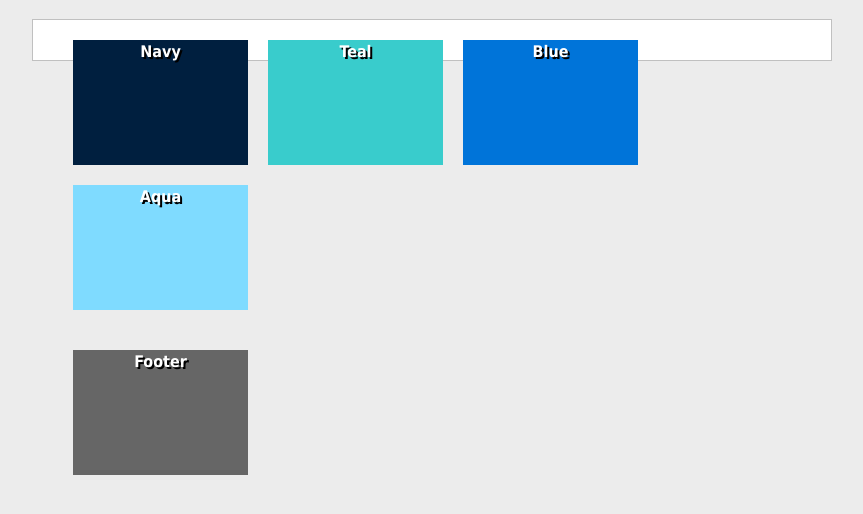
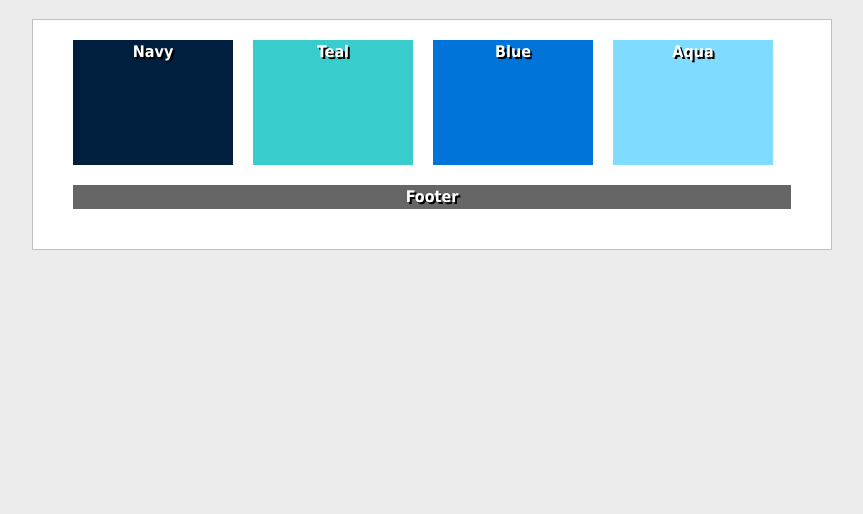
Before and after one commit to DillonJR/ifsc-1310, a plain HTML site: page positioning-labs/float-2.html in a window 1280 px wide. Shown: the part 148-662 px from the top of the page, without its empty margins (208-1071 px from the left). Drawn offline with Linux system fonts and the light colour scheme.

Commit message:
finished up positioning lab

```diff
--- a/positioning-labs/float-2.html
+++ b/positioning-labs/float-2.html
@@ -25,7 +25,7 @@
       line-height: 24px;
     }
     .tile{
-    width:175px;
+    width:160px;
     height:125px;
     float:left;
     margin-left:20px;
@@ -68,11 +68,11 @@
 <body>
   <h1>Exercise</h1>
   <section id="wrapper">
-    <div id="navy"class="tile">Navy</div>
-    <div id="teal"class="tile">Teal</div>
-    <div id="blue"class="tile">Blue</div>
-    <div id="aqua"class="tile">Aqua</div>
-    <div id="footer"class="tile">Footer</div>
+    <div id="navy" class="tile">Navy</div>
+    <div id="teal" class="tile">Teal</div>
+    <div id="blue" class="tile">Blue</div>
+    <div id="aqua" class="tile">Aqua</div>
+    <div id="footer">Footer</div>
   </section>
 </body>
 
```
